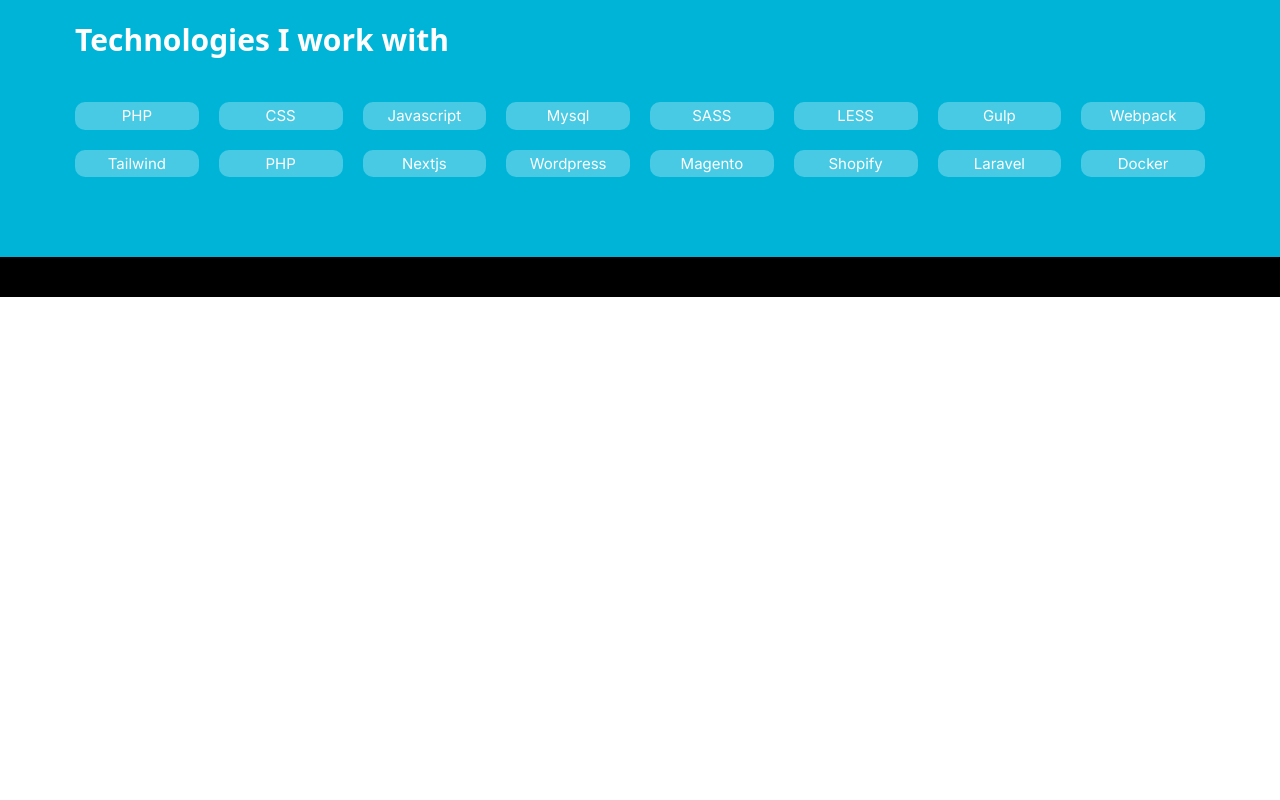
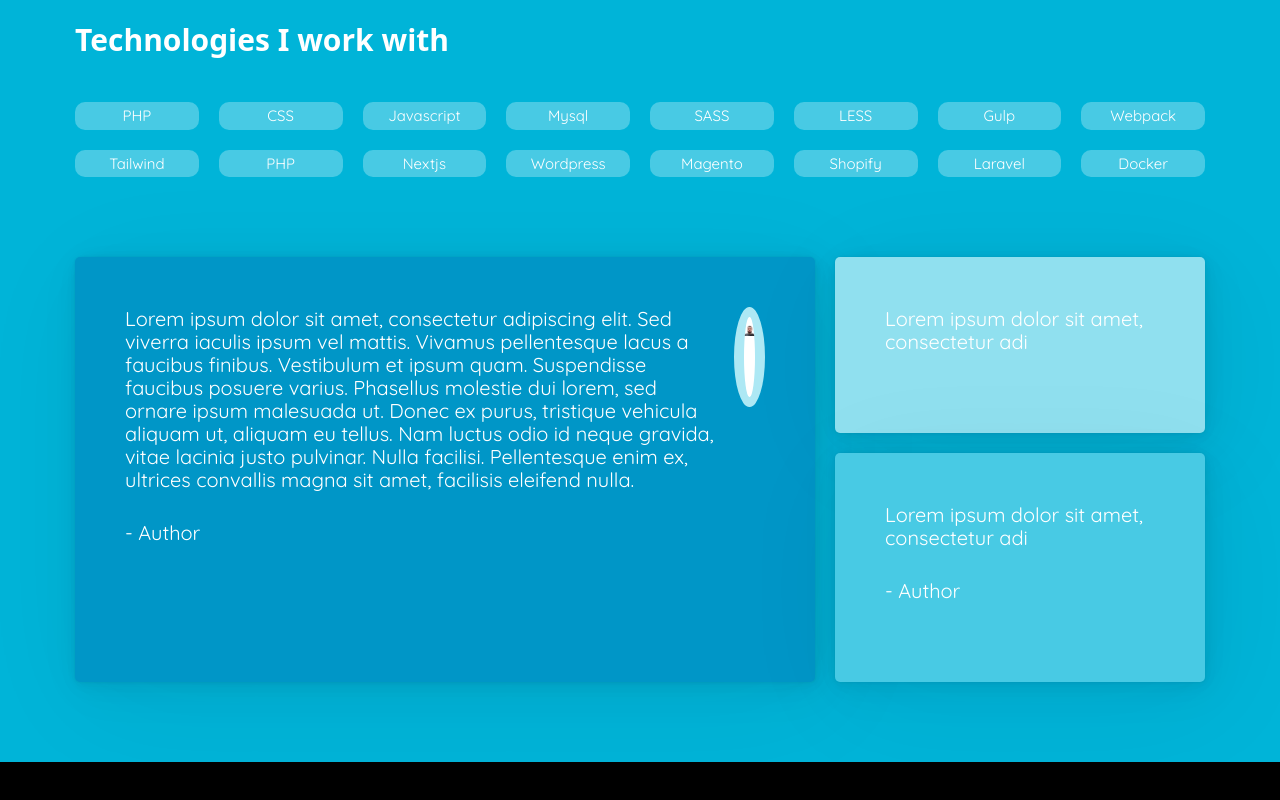
Before and after one commit to linear5ky/portfolio-2023, a Next.js app: page / in a window 1280 px wide. Shown: the part 4075-4875 px from the top of the page. Before the commit the page ends 4372 px from the top, so only its background shows below. Built offline with nearby package versions, Linux system fonts and the light colour scheme.

Commit message:
feat: add reviews

```diff
--- /dev/null
+++ b/components/Reviews.js
@@ -0,0 +1,58 @@
+import React, { useEffect, useState } from "react";
+import Image from 'next/image'
+import { useRouter } from "next/router";
+
+
+export default function Reviews() {
+  const router = useRouter();
+  // console.log(router.asPath);
+
+  const [mounted, setMounted] = useState(false);
+
+  useEffect(() => {
+    setMounted(true);
+  }, []);
+
+  return (
+
+
+    <div class="container">
+
+
+
+      <section class="reviews">
+
+            <div class="review primary glow">
+              <div class="content">
+                <p>Lorem ipsum dolor sit amet, consectetur adipiscing elit. Sed viverra iaculis ipsum vel mattis. Vivamus pellentesque lacus a faucibus finibus. Vestibulum et ipsum quam. Suspendisse faucibus posuere varius. Phasellus molestie dui lorem, sed ornare ipsum malesuada ut. Donec ex purus, tristique vehicula aliquam ut, aliquam eu tellus. Nam luctus odio id neque gravida, vitae lacinia justo pulvinar. Nulla facilisi. Pellentesque enim ex, ultrices convallis magna sit amet, facilisis eleifend nulla. </p>
+                <p class="author">- Author</p>
+              </div>
+
+              <div class="hero-image  circle-small">
+
+
+            <Image
+                src="/images/me.png"
+                alt="Next.js Logo"
+                width={100}
+                height={100}
+                priority
+              />
+
+            </div>
+            </div>
+            <div class="review secondary glow">
+                <div class="content">
+                <p class="author">  Lorem ipsum dolor sit amet, consectetur adi</p>
+              </div></div>
+            <div class="review tertiary glow">    <div class="content">
+                <p>Lorem ipsum dolor sit amet, consectetur adi</p>
+                <p class="author">- Author</p>
+              </div></div>
+
+      </section>
+
+
+  </div>
+);
+}
--- a/pages/_app.js
+++ b/pages/_app.js
@@ -5,6 +5,7 @@
 import '../styles/projects.css'
 import '../styles/services.css'
 import '../styles/tech.css'
+import '../styles/reviews.css'
 import '../styles/footer.css'
 export default function App({ Component, pageProps }) {
   return <Component {...pageProps} />
--- a/pages/index.jsx
+++ b/pages/index.jsx
@@ -10,7 +10,7 @@
 import Projects from "../components/Projects";
 import Services from "../components/Services";
 import Tech from "../components/Tech";
-
+import Reviews from "../components/Reviews";
 import Footer from "../components/Footer";
 const inter = Inter({ subsets: ['latin'] })
 
@@ -30,7 +30,7 @@
       <Projects />
       <Services />
       <Tech />
-
+      <Reviews />
       <Footer />
 
          {/* <main className={styles.main}>
--- a/styles/globals.css
+++ b/styles/globals.css
@@ -1,15 +1,13 @@
 
 @import url('https://fonts.googleapis.com/css2?family=Inter:wght@100;400;700&display=swap');
-
-
-
+@import url('https://fonts.googleapis.com/css2?family=Quicksand:wght@300;400;700&display=swap');
 :root {
   --white:#FFF;
   --max-width: 1300px;
   --border-radius: 12px;
   --trim: 30px;
   --font-header:  'Inter', sans-serif;
-  --font-body: 'Inter', sans-serif;
+  --font-body:  'Quicksand', sans-serif;
 
   --foreground-rgb: 0, 0, 0;
   --background-start-rgb: 214, 219, 220;
@@ -105,6 +103,8 @@
   color: var(--white);
   background: var(--pacific-blue);
   font-family: var(--font-body);
+  font-weight:400;
+
   /*background: linear-gradient(
       to bottom,
       transparent,
@@ -142,7 +142,7 @@
 .fullheight {
   height: calc(100vh - 100px);
 }
-
+h1,h2,h3,h4,h5,h5 {font-family: var(--font-header);}
 h1,h2,h3,h4,h5,h5,p, a {margin: 2rem 0; font-weight:500; color:#FFF !important;}
 
 h3 {font-size:2rem;}
@@ -160,3 +160,11 @@
 .unset-img > div {
   position: unset !important;
 }
+
+
+.glow {
+
+  border-radius: var(--border-radius);
+  background: var(--card-background-color);
+  box-shadow: var(--card-box-shadow);
+}
--- a/styles/hero.css
+++ b/styles/hero.css
@@ -9,6 +9,7 @@
 .hero h1 {
     font-size: 3rem;
     font-weight: 700;
+    font-family: var(  --font-header);
 
 }
 
@@ -22,3 +23,8 @@
 
  .circle { display: inline-block; position: relative; width: 300px; height: 300px; overflow: hidden; border-radius: 50%; background:var(--white);  border:10px solid var(--blizzard-blue);}
  .circle img { width: auto; height: 100%; margin-left: 0px; }
+
+
+
+ .circle-small { display: inline-block; position: relative; width: 100px; height:100px; overflow: hidden; border-radius: 50%; background:var(--white);  border:10px solid var(--blizzard-blue);}
+ .circle img { width: auto; height: 100%; margin-left: 0px; }
--- a/styles/projects.css
+++ b/styles/projects.css
@@ -94,5 +94,4 @@
 .project:nth-child(2)  .project-image  {
     grid-column: 5 / -1;
 
-
 }
--- /dev/null
+++ b/styles/reviews.css
@@ -0,0 +1,39 @@
+.reviews {display:grid;
+
+        grid-template-columns: 2fr 1fr;
+        grid-template-rows: 1fr 1fr;
+        grid-template-areas: "primary secondary"
+                            "primary secondary"
+                            "primary tertiary"
+                            "primary tertiary";
+        grid-gap:1rem;
+
+
+}
+
+.review {
+    padding:50px;
+    display:flex;
+    align-items: center;
+    justify-content: space-between;
+
+}
+
+.review.primary {
+    grid-area: primary;
+    background:var(   --green-blue);
+    grid-gap:1rem;
+    align-items:flex-start;
+}
+
+
+.review.secondary {
+    grid-area: secondary;
+    background:var(--middle-blue);
+}
+
+
+.review.tertiary {
+    grid-area: tertiary;
+    background:var(--sky-blue);
+}
```
